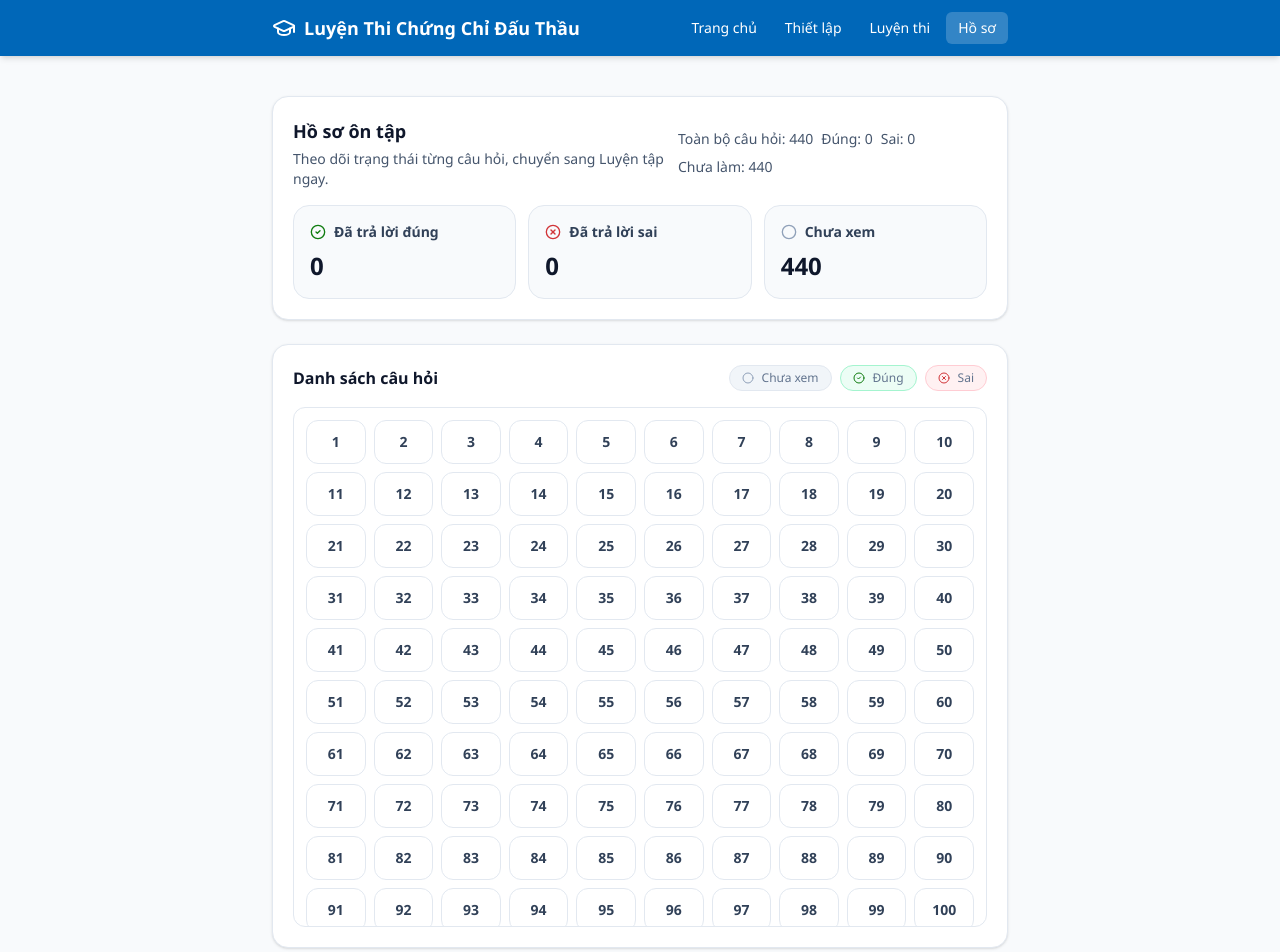
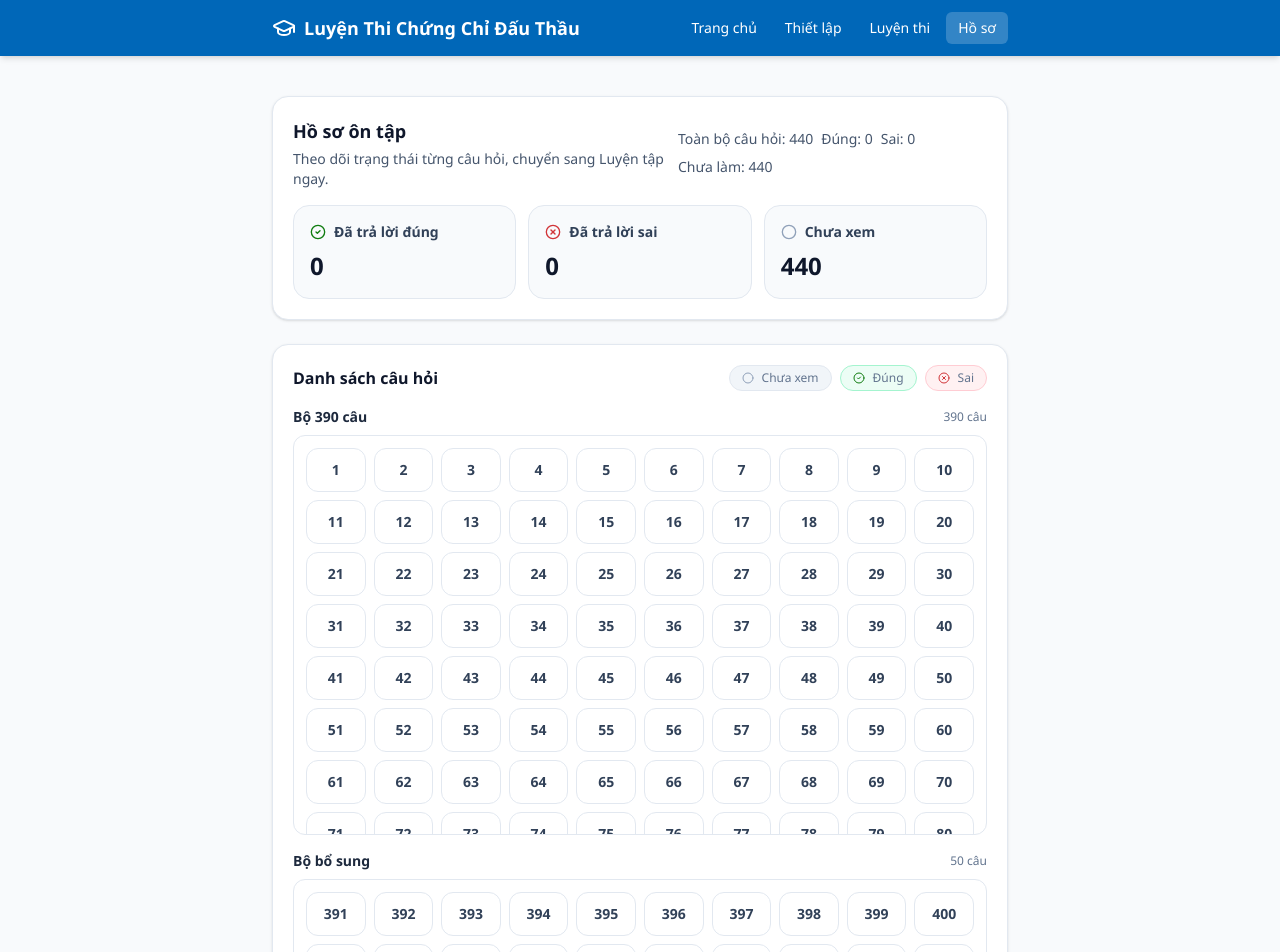
Before and after one commit to nhinguyenminh/Trac-nghiem-luat-dau-thau, a React (Vite) app: page /profile in a window 1280 px wide. Shown: the top 952 px of the page. Built offline with nearby package versions, Linux system fonts and the light colour scheme.

Commit message:
feat: split profile question list into two sets

```diff
--- a/src/pages/ProfilePage.tsx
+++ b/src/pages/ProfilePage.tsx
@@ -29,6 +29,36 @@ export default function ProfilePage() {
   }, [])
 
   const summary = useMemo(() => getProgressSummary(questions, progress), [questions, progress])
+  const baseQuestions = useMemo(() => questions.filter((question) => question.id <= 390), [questions])
+  const supplementQuestions = useMemo(() => questions.filter((question) => question.id > 390), [questions])
+
+  const renderQuestionGrid = (items: Question[]) => (
+    <div className="grid max-h-[50vh] grid-cols-5 gap-2 overflow-y-auto rounded-xl border border-slate-200 p-3 sm:grid-cols-10">
+      {items.map((question) => {
+        const status = getQuestionProgress(progress, question.id).status
+        const isCorrect = status === "correct"
+        const isWrong = status === "wrong"
+        const baseClasses =
+          "flex h-11 items-center justify-center rounded-xl border text-sm font-semibold transition"
+        const statusClasses = isCorrect
+          ? "border-emerald-300 bg-emerald-50 text-emerald-800 hover:bg-emerald-100"
+          : isWrong
+          ? "border-rose-300 bg-rose-50 text-rose-800 hover:bg-rose-100"
+          : "border-slate-200 bg-white text-slate-700 hover:bg-slate-50"
+
+        return (
+          <Link
+            key={question.id}
+            to={`/practice/${question.id}`}
+            className={`${baseClasses} ${statusClasses}`}
+            title={`Câu ${question.id} · ${status === "correct" ? "Đúng" : status === "wrong" ? "Sai" : "Chưa xem"}`}
+          >
+            {question.id}
+          </Link>
+        )
+      })}
+    </div>
+  )
 
   if (loading) {
     return (
@@ -104,30 +134,28 @@ export default function ProfilePage() {
           </div>
         </div>
 
-        <div className="grid max-h-[65vh] grid-cols-5 gap-2 overflow-y-auto rounded-xl border border-slate-200 p-3 sm:grid-cols-10">
-          {questions.map((question) => {
-            const status = getQuestionProgress(progress, question.id).status
-            const isCorrect = status === "correct"
-            const isWrong = status === "wrong"
-            const baseClasses =
-              "flex h-11 items-center justify-center rounded-xl border text-sm font-semibold transition"
-            const statusClasses = isCorrect
-              ? "border-emerald-300 bg-emerald-50 text-emerald-800 hover:bg-emerald-100"
-              : isWrong
-              ? "border-rose-300 bg-rose-50 text-rose-800 hover:bg-rose-100"
-              : "border-slate-200 bg-white text-slate-700 hover:bg-slate-50"
+        <div className="flex flex-col gap-4">
+          <div>
+            <div className="mb-2 flex items-center justify-between">
+              <h3 className="text-sm font-semibold text-slate-800">Bộ 390 câu</h3>
+              <span className="text-xs text-slate-500">{baseQuestions.length} câu</span>
+            </div>
+            {renderQuestionGrid(baseQuestions)}
+          </div>
 
-            return (
-              <Link
-                key={question.id}
-                to={`/practice/${question.id}`}
-                className={`${baseClasses} ${statusClasses}`}
-                title={`Câu ${question.id} · ${status === "correct" ? "Đúng" : status === "wrong" ? "Sai" : "Chưa xem"}`}
-              >
-                {question.id}
-              </Link>
-            )
-          })}
+          <div>
+            <div className="mb-2 flex items-center justify-between">
+              <h3 className="text-sm font-semibold text-slate-800">Bộ bổ sung</h3>
+              <span className="text-xs text-slate-500">{supplementQuestions.length} câu</span>
+            </div>
+            {supplementQuestions.length > 0 ? (
+              renderQuestionGrid(supplementQuestions)
+            ) : (
+              <div className="rounded-xl border border-dashed border-slate-200 bg-slate-50 px-4 py-6 text-sm text-slate-500">
+                Chưa có câu hỏi trong bộ bổ sung.
+              </div>
+            )}
+          </div>
         </div>
       </section>
     </div>
```
